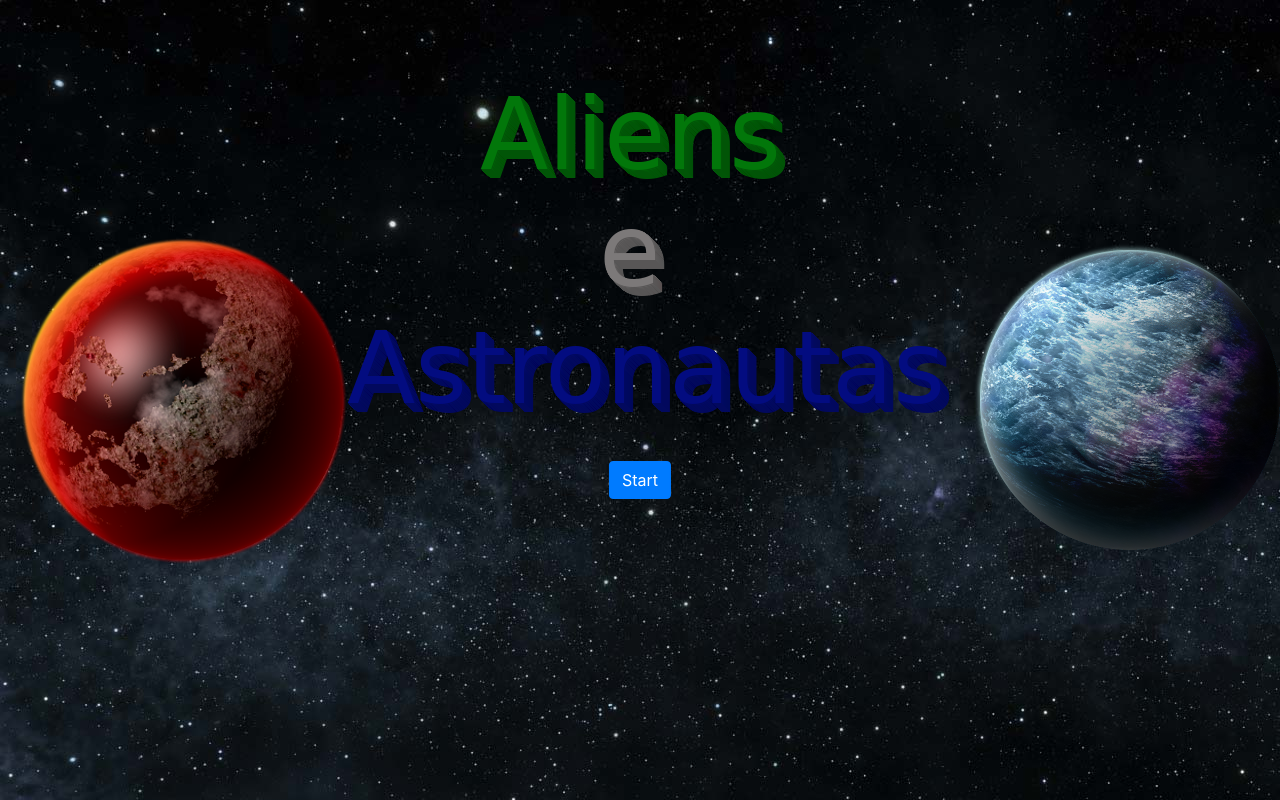
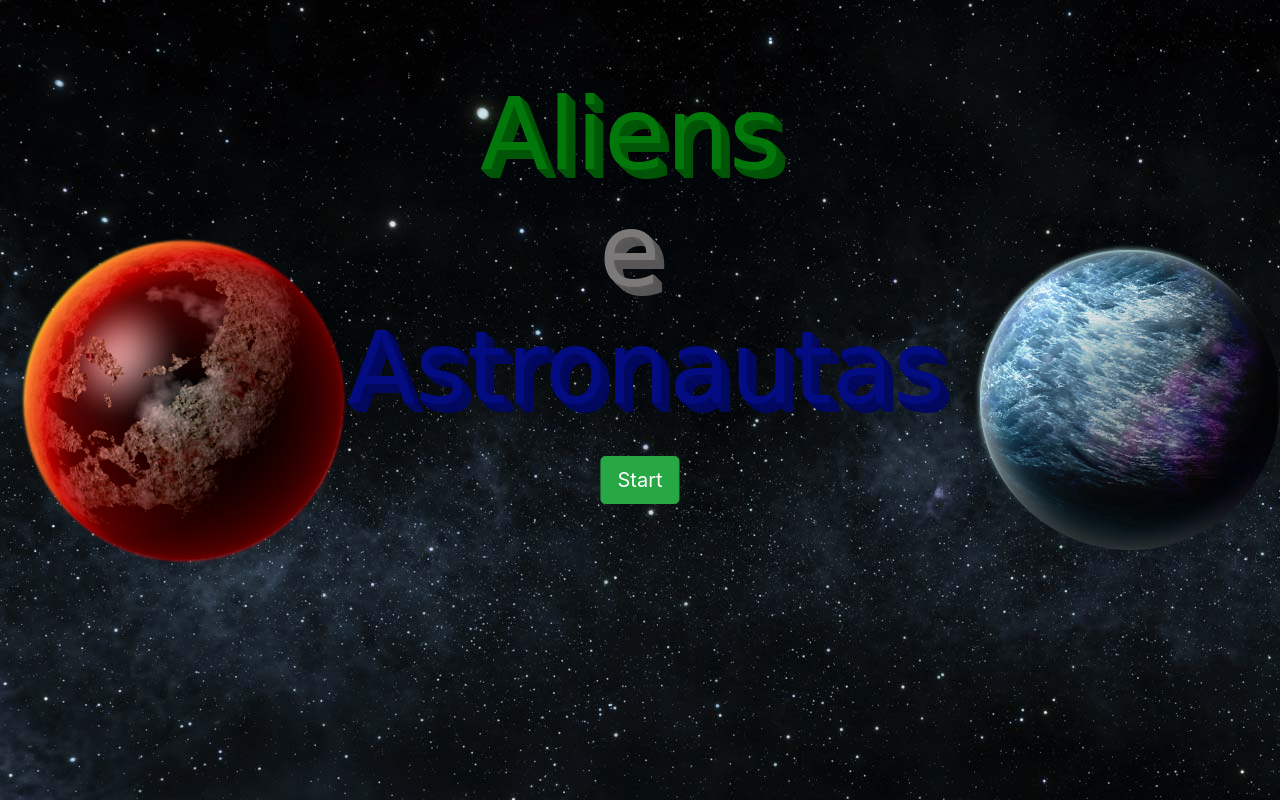
Before and after one commit to luccasPh/agente-ia, a plain HTML site: page index.html in a window 1280 px wide. Drawn offline with nearby package versions, Linux system fonts and the light colour scheme.

Commit message:
deichar butão mais botinho

```diff
--- a/index.html
+++ b/index.html
@@ -12,7 +12,7 @@
         <img src="assets/img/titulo.png">
     </div>
 
-        <button class="btn btn-primary" type="button" onclick="start()">Start</button>
+        <button class="btn btn-success btn-lg" type="button" onclick="start()">Start</button>
 
     <div id="nave">
     </div>
```
